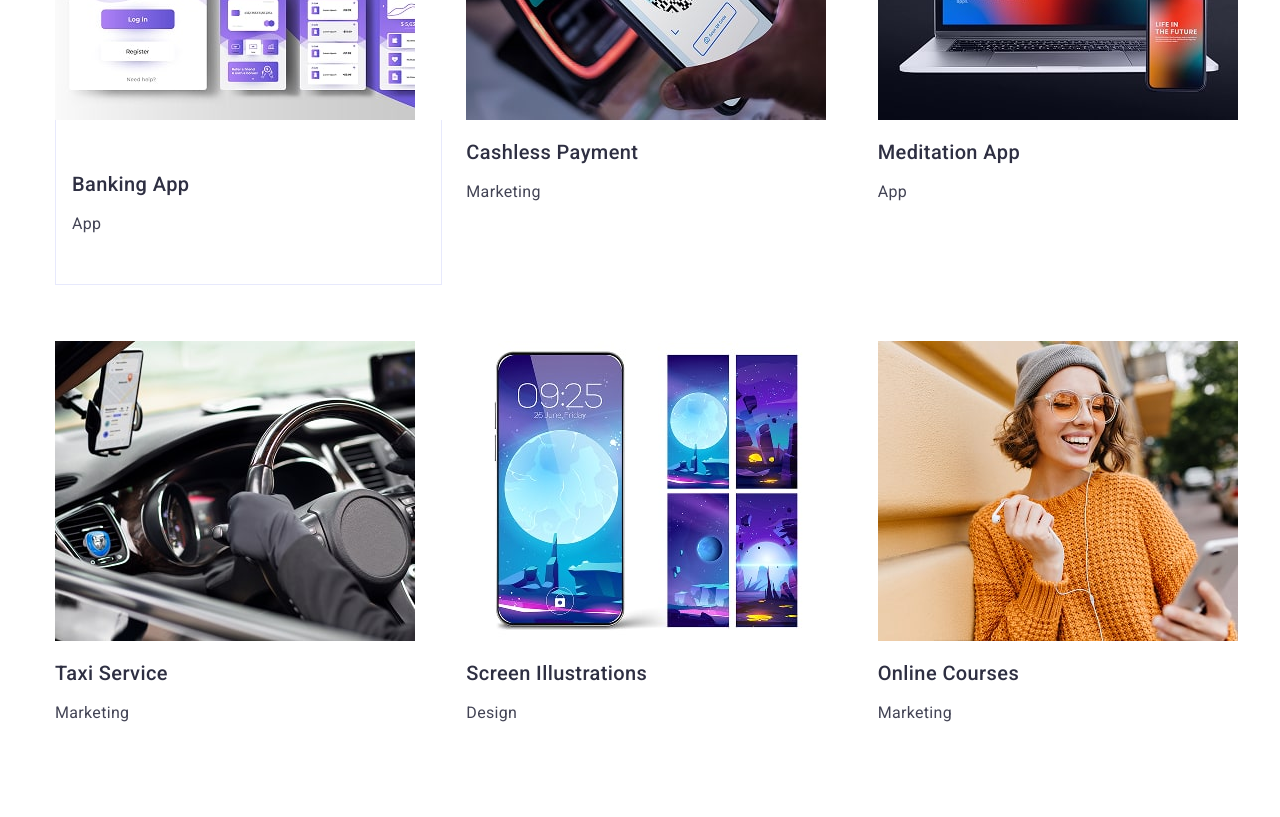
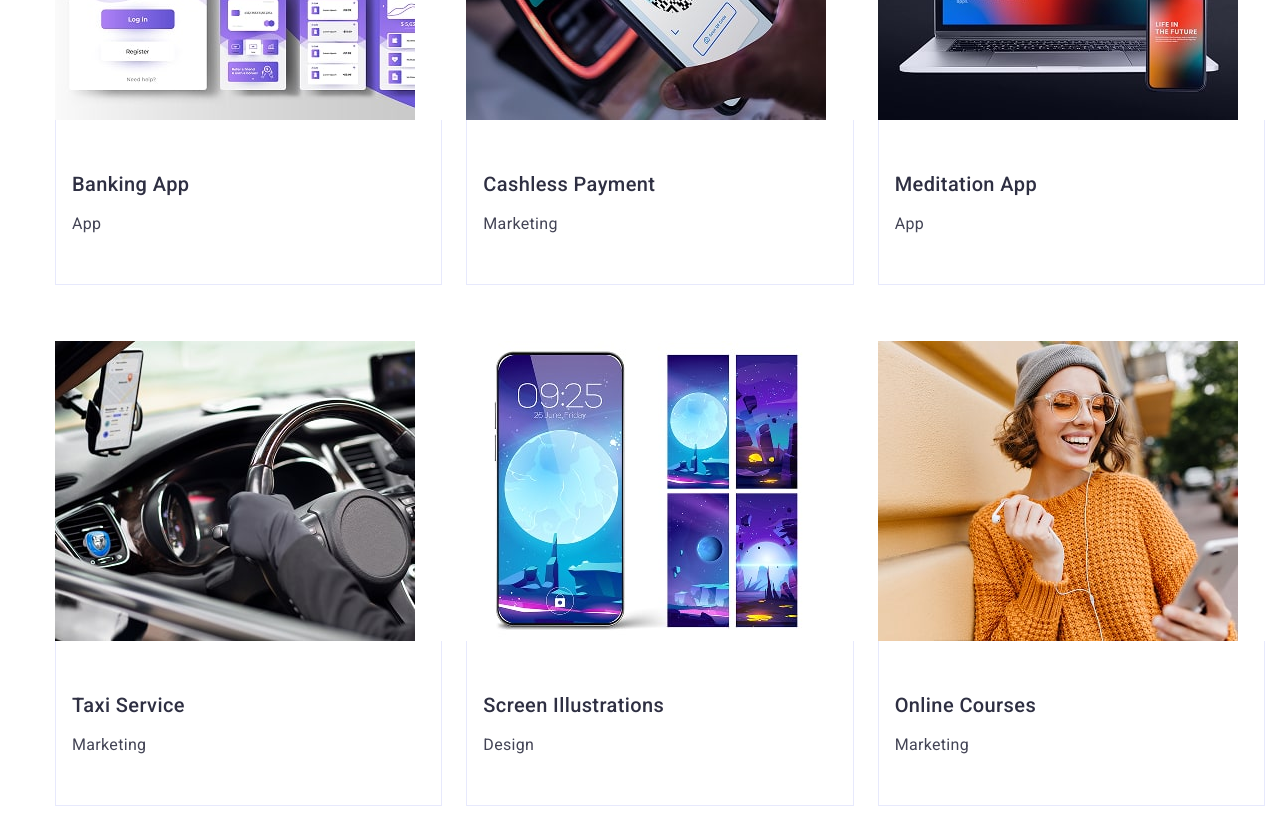
Before and after one commit to ods-fsd/goit-markup-hw-03, a plain HTML site: page index.html in a window 1280 px wide. Shown: the part 2340-3157 px from the top of the page. Drawn offline with nearby package versions, Linux system fonts and the light colour scheme.

Commit message:
HW3 gotove

```diff
--- a/index.html
+++ b/index.html
@@ -144,35 +144,35 @@
                     </li>
                     <li class="portfolio-list-li">
                         <img src="./images/Cashless-Payment.jpg" alt="Cashless Payment" width="360">
-                        <div class="sec-four-box">
+                        <div class="portfolio-box">
                             <h3 class="portfolio-h">Cashless Payment</h3>
                             <p class="portfolio-p">Marketing</p>
                         </div>
                     </li>
                     <li class="portfolio-list-li">
                         <img src="./images/Meditation-App.jpg" alt="Meditation App" width="360">
-                        <div class="sec-four-box">
+                        <div class="portfolio-box">
                             <h3 class="portfolio-h">Meditation App</h3>
                             <p class="portfolio-p">App</p>
                         </div>
                     </li>
                     <li class="portfolio-list-li">
                         <img src="./images/Taxi-Service.jpg" alt="Taxi Service" width="360">
-                        <div class="sec-four-box">
+                        <div class="portfolio-box">
                             <h3 class="portfolio-h">Taxi Service</h3>
                             <p class="portfolio-p">Marketing</p>
                         </div>
                     </li>
                     <li class="portfolio-list-li">
                         <img src="./images/Screen-Illustrations.jpg" alt="Screen Illustrations" width="360">
-                        <div class="sec-four-box">
+                        <div class="portfolio-box">
                             <h3 class="portfolio-h">Screen Illustrations</h3>
                             <p class="portfolio-p">Design</p>
                         </div>
                     </li>
                     <li class="portfolio-list-li">
                         <img src="./images/Online-Courses.jpg" alt="Online Courses" width="360">
-                        <div class="sec-four-box">
+                        <div class="portfolio-box">
                             <h3 class="portfolio-h">Online Courses</h3>
                             <p class="portfolio-p">Marketing</p>
                         </div>
```
